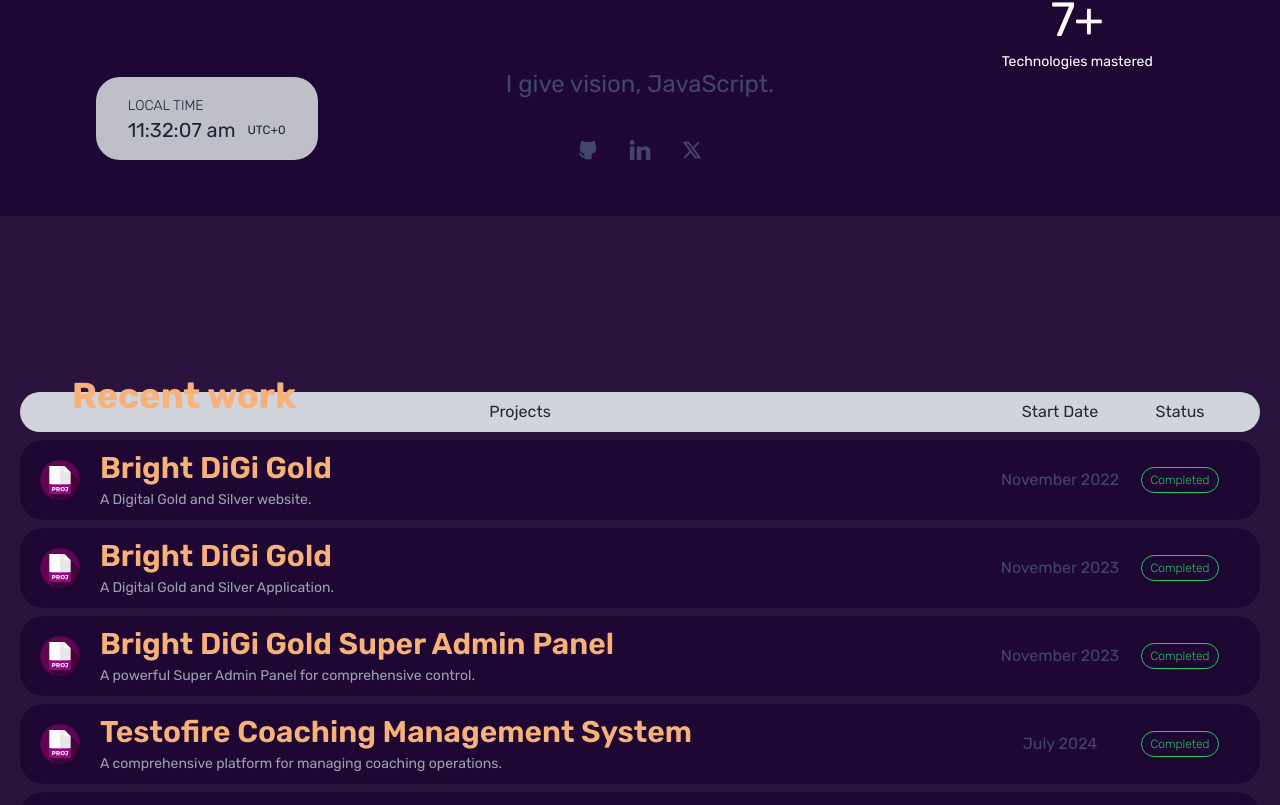
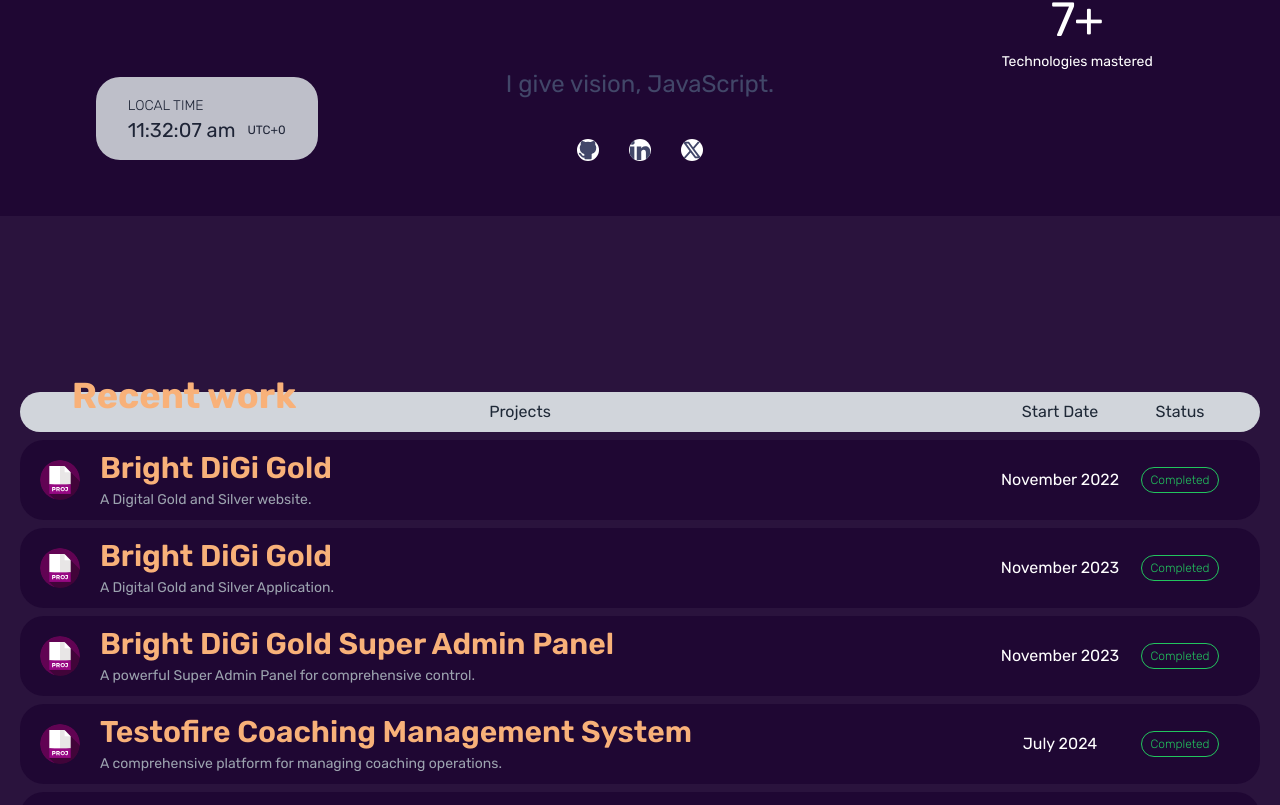
Before and after one commit to monk-27/portfolio, a Next.js app: page / in a window 1280 px wide. Shown: the part 512-1317 px from the top of the page. Built offline with nearby package versions, Linux system fonts and the light colour scheme.

Commit message:
color changes

```diff
--- a/src/components/pages/sections/Homepage/ProjectsSection.tsx
+++ b/src/components/pages/sections/Homepage/ProjectsSection.tsx
@@ -322,7 +322,7 @@ function ProjectCard({
                         </p>
                     </div>
                 </div>
-                <div className="w-[10%] hidden md:block text-center">
+                <div className="w-[10%] hidden md:block text-center text-white">
                     {project.completed?.date}
                 </div>
                 <div className="w-[30%] md:w-[10%] flex-row-center-center">
--- a/src/components/ui/common/SocialLinks.tsx
+++ b/src/components/ui/common/SocialLinks.tsx
@@ -19,7 +19,7 @@ export default function SocialLinks(props: ISocialLinksProps) {
                     >
                         <item.icon
                             key={index}
-                            className="scale-110 hover:text-secondary transition duration-300"
+                            className="scale-110  bg-white rounded-2xl  transition duration-300"
                         />
                     </Link>
                 </Magnetic>
```
